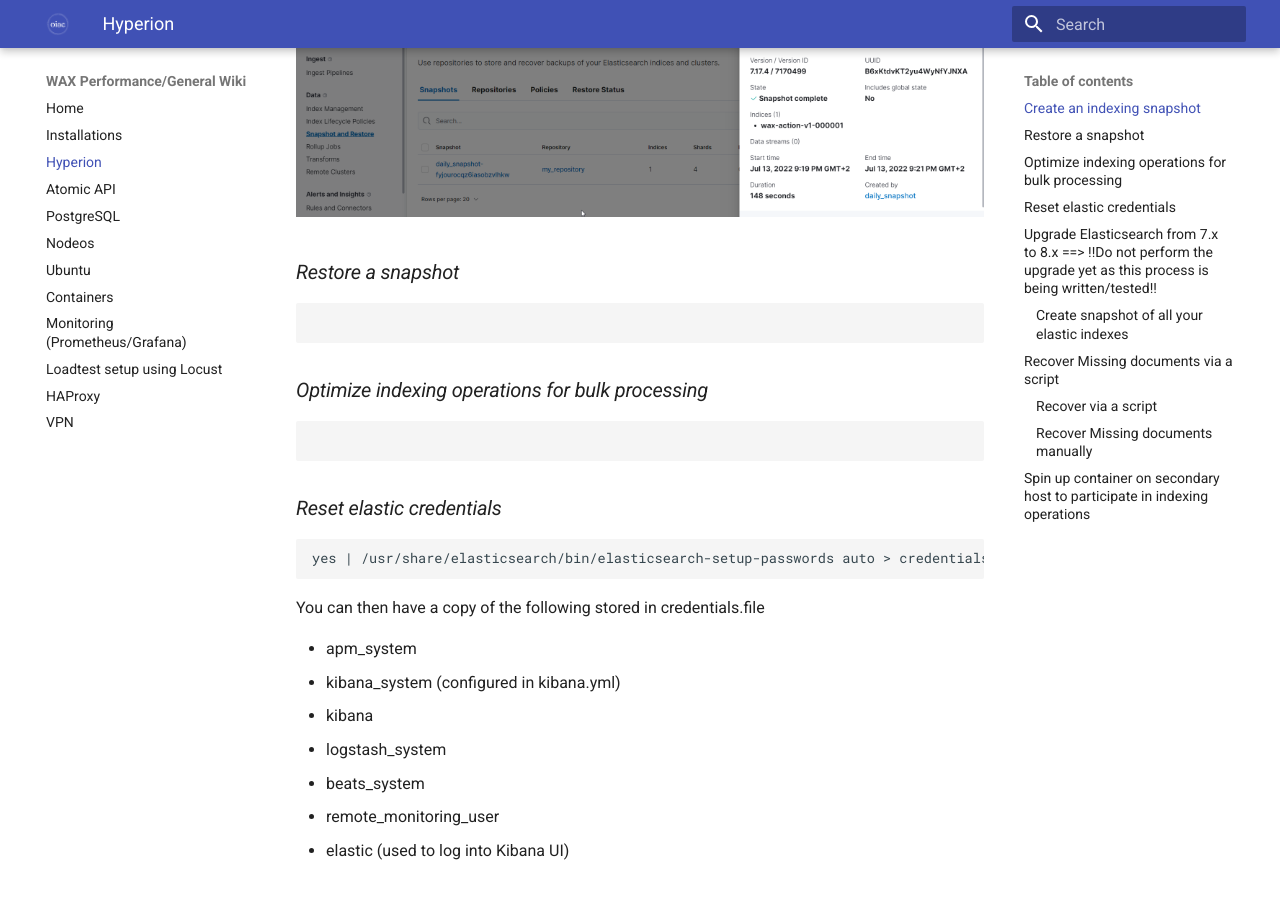
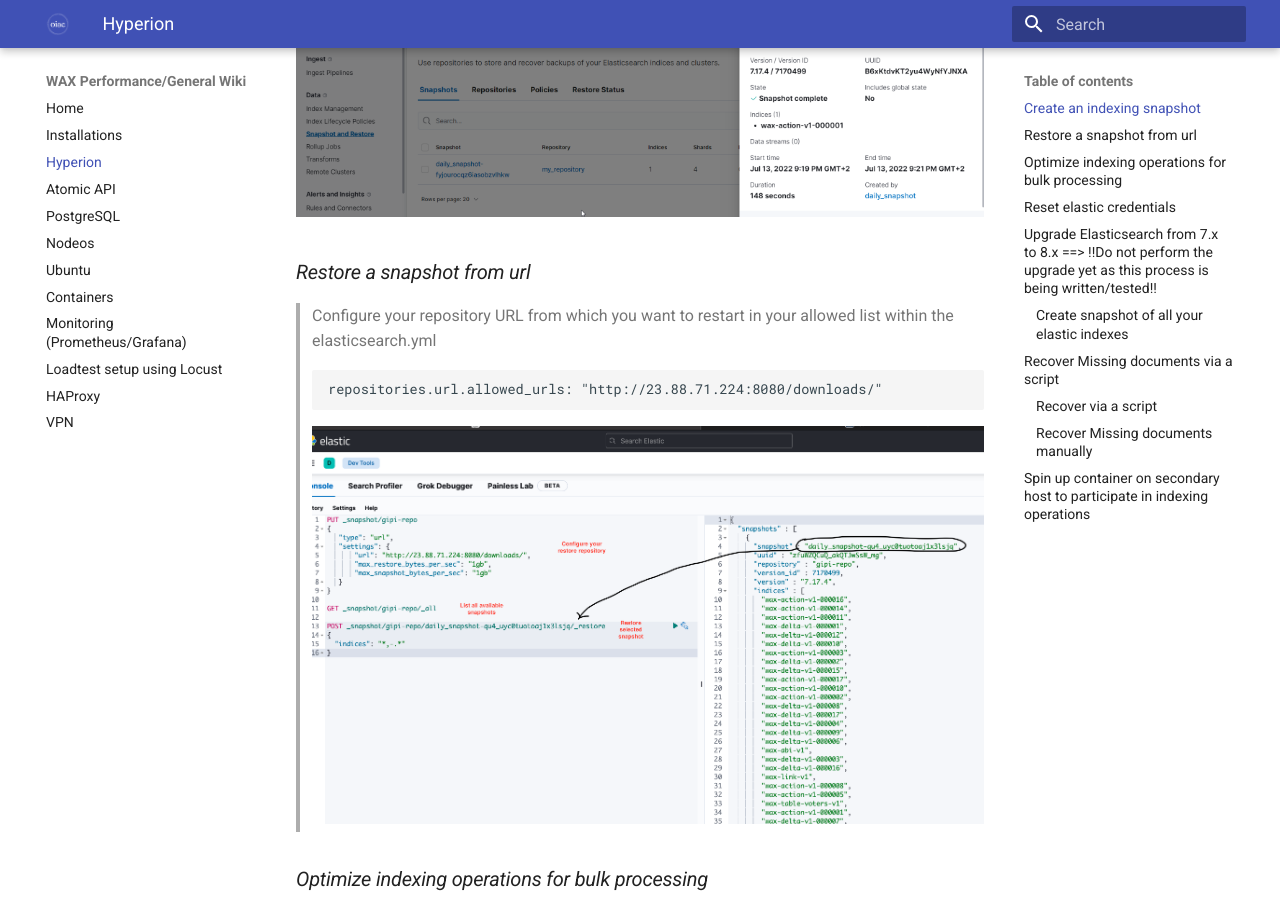
Before and after one commit to oneinacillian/wiki, an MkDocs documentation site: the page built from docs/hyperion.md, in a window 1280 px wide and 900 px high, scrolled down 2436 px. Built offline with MkDocs 1.6.1 and Material for MkDocs 9.7.7, drawn with Linux system fonts in a browser that asks for light colours; some of the changed text lies outside the part shown.

Commit message:
Add restore process from URL Hyperion

````diff
--- a/docs/hyperion.md
+++ b/docs/hyperion.md
@@ -2,7 +2,7 @@
 
 # The following will be covered here
 - Create an indexing snapshot
-- Restore a snapshot - <span style="color:red">**not yet complete**</span>
+- Restore a snapshot
 - Optimize indexing operations for bulk processing - <span style="color:red">**not yet complete**</span>
 - Reset elastic credentials
 - Upgrade Elasticsearch from 7.x to 8.x using upgrade assistant - <span style="color:red">**not yet complete**</span>
@@ -63,9 +63,13 @@
 
 <img src="/assets/snapshot complete.png"/>
 
-### *Restore a snapshot*
+### *Restore a snapshot from url*
+> Configure your repository URL from which you want to restart in your allowed list within the elasticsearch.yml
 ```
+repositories.url.allowed_urls: "http://23.88.71.224:8080/downloads/"
 ```
+<img src="/assets/snapshot restore.png"/> <br>
+
 ### *Optimize indexing operations for bulk processing*
 ```
 ```
````
Also changed, not shown: docs/assets/snapshot restore.png (added).
